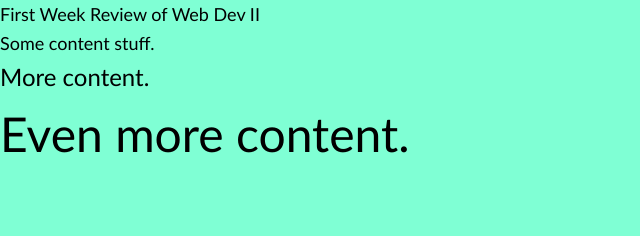
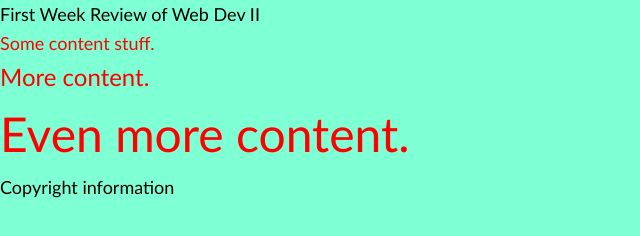
Before and after one commit to jasm0008/html2-week1, a plain HTML site: page index.html in a window 1280 px wide. Shown: the whole page, without its empty margins (0-640 px from the left). Drawn offline with Linux system fonts and the light colour scheme.

Commit message:
added footer and colour on text

```diff
--- a/index.html
+++ b/index.html
@@ -25,5 +25,9 @@
         <p class="larger" id="reallyBig">Even more content.</p>
     </main>
 
+    <footer>
+        <p>Copyright information</p>
+    </footer>
+
 </body>
 </html>
--- a/styles/styles.css
+++ b/styles/styles.css
@@ -68,3 +68,8 @@ body{
 .larger{
     font-size:24px;
 }
+
+/* target only the paragraphs that are inside the main tag */
+main p{
+    color: red;
+}
```
